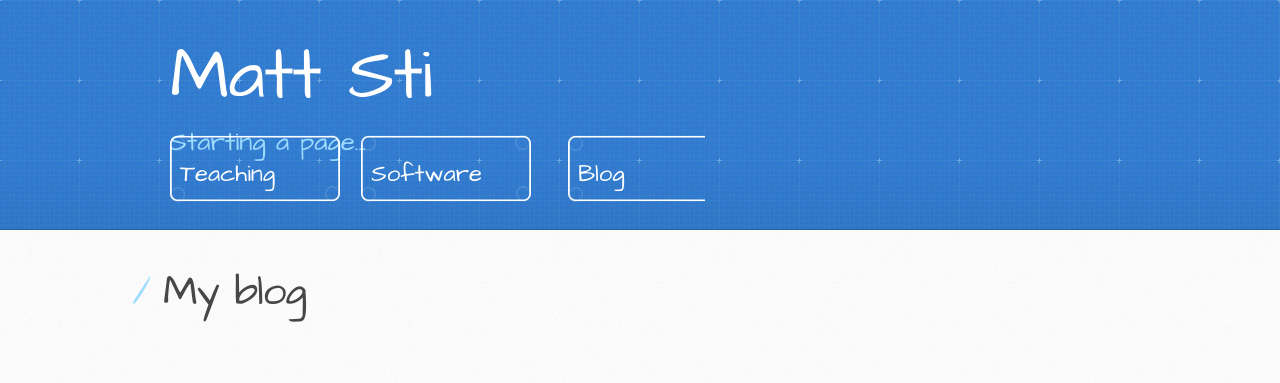
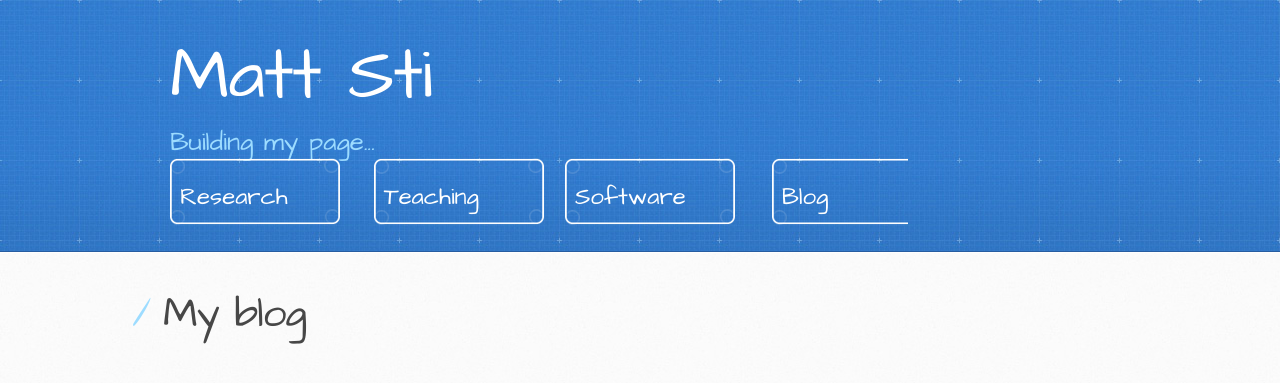
Before and after one commit to MatthieuStigler/MatthieuStigler.github.io, a Jekyll site: the page built from index.html, in a window 1280 px wide. Shown: the top 383 px of the page. Built offline with Jekyll 4.4.1, drawn with Linux system fonts in a browser that asks for light colours; Markdown is read by kramdown in place of the engine named in the settings.

Commit message:
def: add button research

```diff
--- a/_layouts/default.html
+++ b/_layouts/default.html
@@ -20,7 +20,9 @@
     <header>
       <div class="inner">
         <h1> Matt Sti </h1>
-        <h2>Starting a page...</h2>
+        <h2>Building my page...</h2>
+<br>
+        <a href="https://github.com/Teaching" class="button2">Research</a>
         <a href="https://github.com/Teaching" class="button2">Teaching</a>
         <a href="https://github.com/Teaching" class="button2">Software</a>
         <a href="https://github.com/Teaching" class="button2">Blog</a>
```
